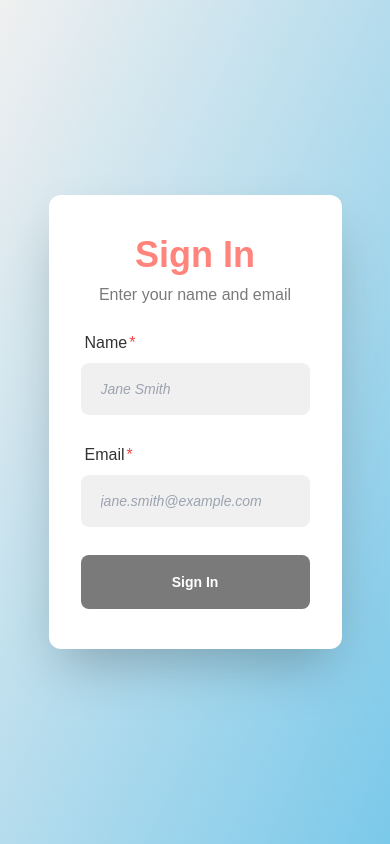
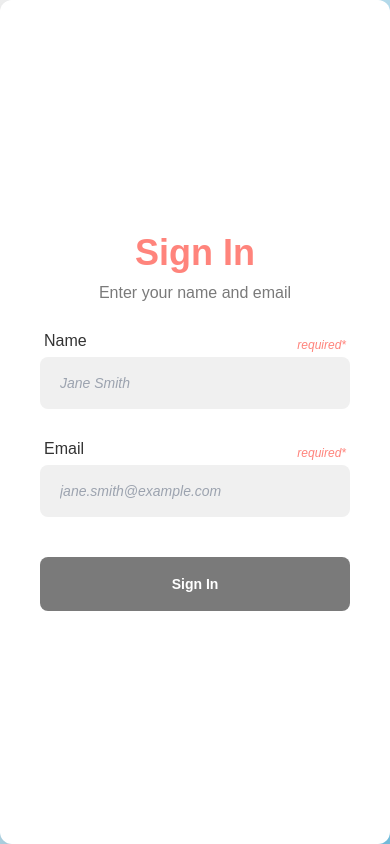
Before and after one commit to vejtheguy/pawsome-adoptions, a React (Create React App) app: page / in a window 390 px wide. Built offline with nearby package versions, Linux system fonts and the light colour scheme.

Commit message:
Fix login styling
Added correct form onSubmit to utilize HTML form checking. hover and input background colors updated to not represent errors. Proper mobile sizing applied.

```diff
--- a/src/auth/login.tsx
+++ b/src/auth/login.tsx
@@ -5,17 +5,10 @@ import { useNavigate } from "react-router";
 const Auth = () => {
   const [name, setName] = useState("");
   const [email, setEmail] = useState("");
-  const [error, setError] = useState(false);
   const nav = useNavigate();
 
   const handleLogin = async (e: FormEvent) => {
     e.preventDefault();
-
-    // Check if both name and email are filled
-    if (!name || !email) {
-      setError(true);
-      return;
-    }
 
     await fetch(`${baseURL}/auth/login`, {
       method: "POST",
@@ -34,7 +27,10 @@ const Auth = () => {
 
   return (
     <div className="bg-gradient-to-br from-psLightGray to-psBlue w-full min-h-screen flex justify-center items-center">
-      <form className="flex flex-col md:w-96 h-fit px-8 py-10 text-center bg-white rounded-xl shadow-2xl">
+      <form
+        className="flex flex-col justify-center sm:max-w-sm w-full h-screen sm:h-fit p-10 sm:p-8 text-center bg-white rounded-xl drop-shadow-2xl"
+        onSubmit={handleLogin}
+      >
         <h3 className="mb-2 text-4xl font-extrabold text-psCoral cursor-default">
           Sign In
         </h3>
@@ -43,23 +39,23 @@ const Auth = () => {
         </p>
         <label
           htmlFor="name"
-          className="mb-2 ml-1 text-start text-psDarkGray cursor-pointer after:content-['*'] after:ml-0.5 after:text-red-500"
+          className="flex justify-between items-end mb-1 ml-1 text-start text-psDarkGray cursor-pointer pointer-events-none"
         >
           Name
+          <span className="text-xs italic mr-1 text-psCoral">required*</span>
         </label>
         <input
           type="text"
           id="name"
           name="name"
           placeholder="Jane Smith"
-          className="flex items-center w-full px-5 py-4 mr-2 text-sm font-medium outline-none focus:bg-psLightCoral mb-7 placeholder:text-gray-400 bg-psLightGray text-psDarkGray rounded-lg cursor-pointer placeholder:italic"
+          className="flex items-center w-full px-5 py-4 mr-2 mb-7 text-sm font-medium outline-none hover:bg-psLightBlue hover:bg-opacity-50 focus:bg-psLightBlue focus:bg-opacity-75  placeholder:text-gray-400 bg-psLightGray text-psDarkGray rounded-lg placeholder:italic transition duration-500"
           onChange={(e) => setName(e.target.value)}
           required
         />
-
         <label
           htmlFor="email"
-          className="mb-2 ml-1 text-start text-psDarkGray after:content-['*'] after:ml-0.5 after:text-red-500"
+          className="flex justify-between items-end mb-1 ml-1 text-start text-psDarkGray cursor-pointer after:content-['required*'] after:text-xs after:italic after:mr-1 after:text-psCoral pointer-events-none"
         >
           Email
         </label>
@@ -68,21 +64,13 @@ const Auth = () => {
           id="email"
           name="email"
           placeholder="jane.smith@example.com"
-          className="flex items-center w-full px-5 py-4 mr-2 text-sm font-medium outline-none focus:bg-psLightCoral mb-7 placeholder:text-gray-400 bg-psLightGray text-psDarkGray rounded-lg cursor-pointer placeholder:italic"
+          className="flex items-center w-full px-5 py-4 mr-2 sm:mb-8 mb-10 text-sm font-medium outline-none hover:bg-psLightBlue hover:bg-opacity-50 focus:bg-psLightBlue focus:bg-opacity-75 placeholder:text-gray-400 bg-psLightGray text-psDarkGray rounded-lg placeholder:italic transition duration-500"
           onChange={(e) => setEmail(e.target.value)}
           required
         />
-
-        {error && (
-          <p className="mb-2 text-sm text-red-500">
-            Please fill in both name and email
-          </p>
-        )}
-
         <button
           type="submit"
-          onClick={handleLogin}
-          className="w-full py-5 text-sm font-semibold leading-none text-white transition duration-200 rounded-lg hover:bg-psCoral bg-psMediumGray"
+          className="w-full py-5 text-sm font-semibold leading-none text-white transition duration-300 rounded-lg hover:bg-psCoral bg-psMediumGray"
         >
           Sign In
         </button>
```
